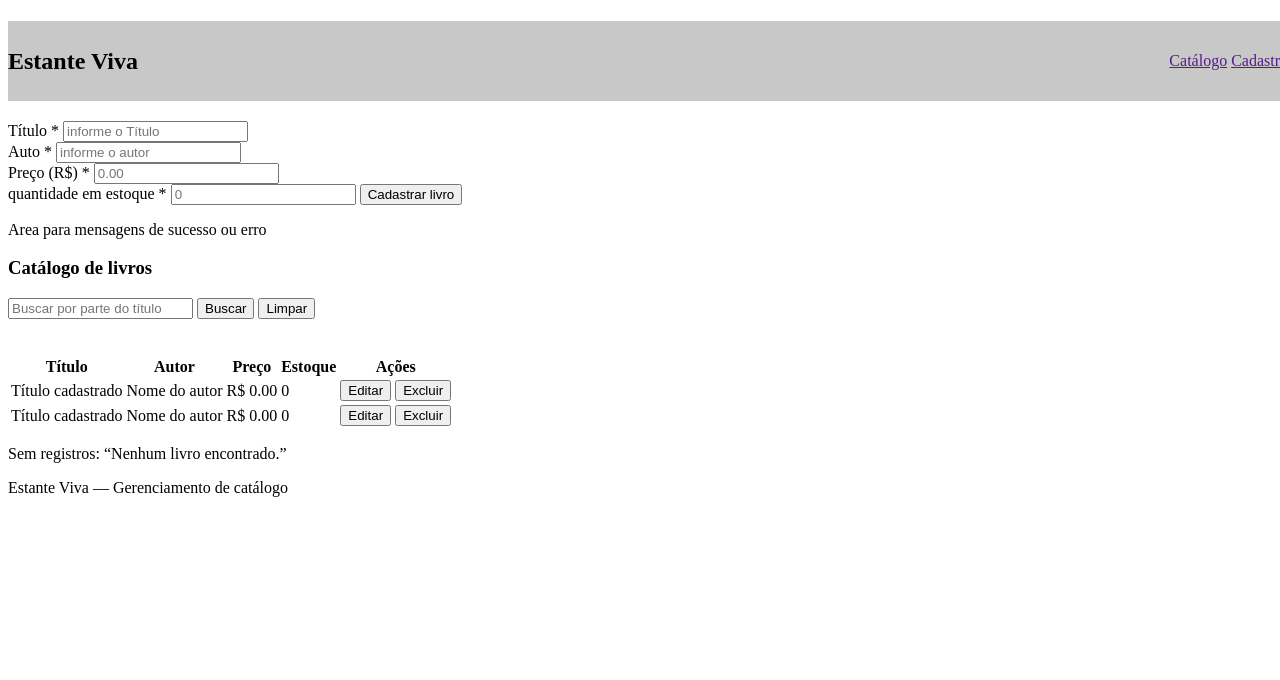
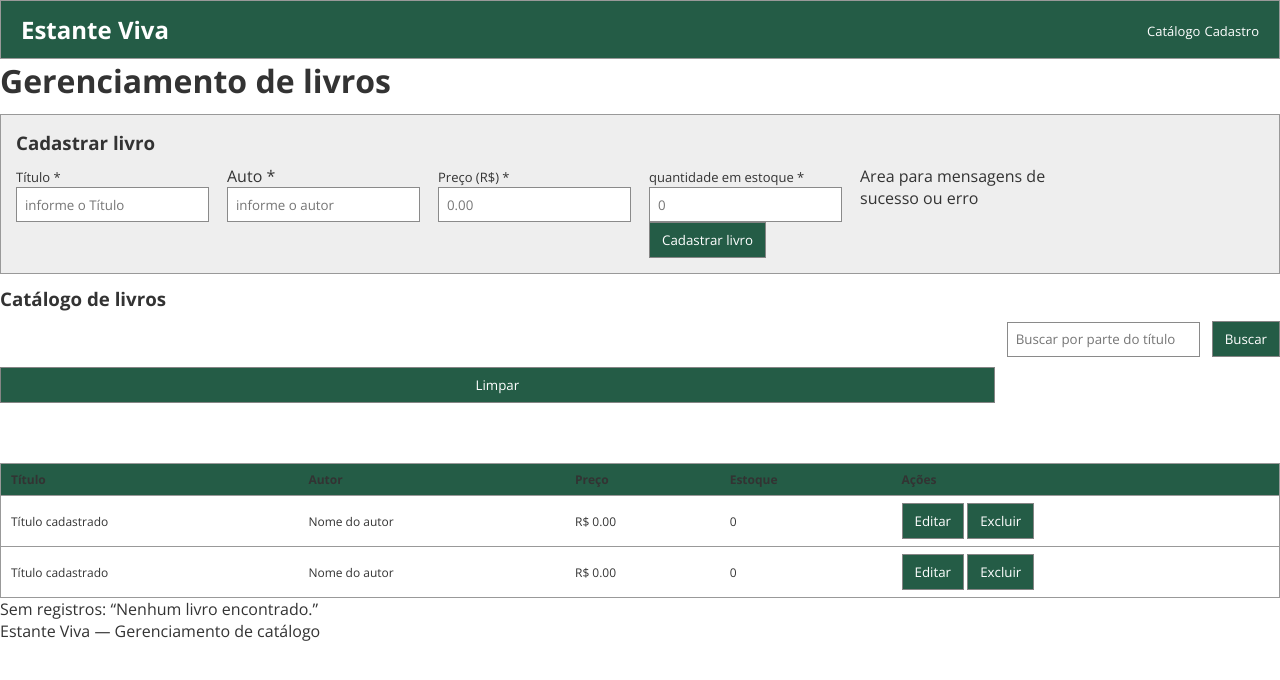
Before and after one commit to erikvsouza6/estanteviva, a plain HTML site: page EstanteViva/index.html in a window 1280 px wide. Drawn offline with nearby package versions, Linux system fonts and the light colour scheme.

Commit message:
atividade 12/11

```diff
--- a/EstanteViva/style.css
+++ b/EstanteViva/style.css
@@ -1,20 +1,132 @@
 @import url('https://fonts.googleapis.com/css2?family=Open+Sans:wght@400;600;700&display=swap');
 
-header
-nav {
-    outline: 2.1 solid black;
-    align-items: center;
-    padding: 0%;
+* {
+    margin: 0;
+    padding: 0;
     box-sizing: border-box;
-    position: fixed;
-    height: 10%;
-    width: 100%;
-    gap: 35px;
-    display: flex;
-    justify-content: space-between;
-    background-color: rgb(200, 200, 200);
+    font-family: 'Open Sans', sans-serif;
 }
 
 body {
-    font-family: ;
+    background-color: #FFFFFF;
+    color: #333333;
 }
+
+nav, footer {
+    background-color: #245C46;
+    color: #FFFFFF;
+    border: 1px solid #999;
+    padding: 12px 20px;
+    display: flex;
+    justify-content: space-between;
+    align-items: center;
+}
+
+.cabecalho {
+    display: flex;
+    gap: 10px;
+    align-items: center;
+}
+
+a {
+    color: #FFFFFF;
+    text-decoration: none;
+    font-size: 13px;
+}
+
+main {
+    padding: 12px 20px;
+}
+
+h1 {
+    margin-bottom: 12px;
+}
+
+form {
+    background: #EEEEEE;
+    border: 1px solid #999;
+    padding: 15px;
+    display: grid;
+    grid-template-columns: repeat(6, 1fr);
+    gap: 10px 18px;
+}
+
+form h3, form::after {
+    grid-column: 1/ -1;
+}
+
+.titulo,.autor {
+    grid-column: span 3;
+}
+
+.preco, .quantidade_estoque, .batao_cadastrar {
+    grid-column: span 2;
+}
+
+label {
+    font-size: 13px;
+}
+
+input {
+    width: 100%;
+    height: 35px;
+    padding: 8px;
+    border: 1px solid #8a8a8a;
+}
+
+.batao_cadastrar {
+    height: 34px;
+    align-self: end;
+}
+
+button {
+    background-color: #245C46;
+    color: #ffffff;
+    border: 1px solid #858585;
+    padding: 8px 12px;
+    cursor: pointer;
+}
+
+section {
+    display: grid;
+    grid-template-columns: 1fr auto auto;
+    gap: 10px 12px;
+    margin: 12px 0 16px;
+    align-items: center;
+}
+
+section h3 {
+    grid-column: 1/ -1;
+}
+
+.botao_buscar, .botao_limpar {
+    min-width: 102px;
+    height: 35px;
+}
+
+th, td {
+    border-bottom: 1px solid #999;
+    padding: 7px 10px;
+    text-align: left;
+}
+
+table {
+    width: 100%;
+    border-collapse: collapse;
+    border: 1px solid #999;
+    font-size: 12px;
+}
+
+th {
+    background-color: #245C46;
+}
+
+td button {
+    padding: 8px 12px;
+}
+
+footer {
+    justify-content: center;
+    margin-top: 10px;
+    font-size: 13px;
+}
```
